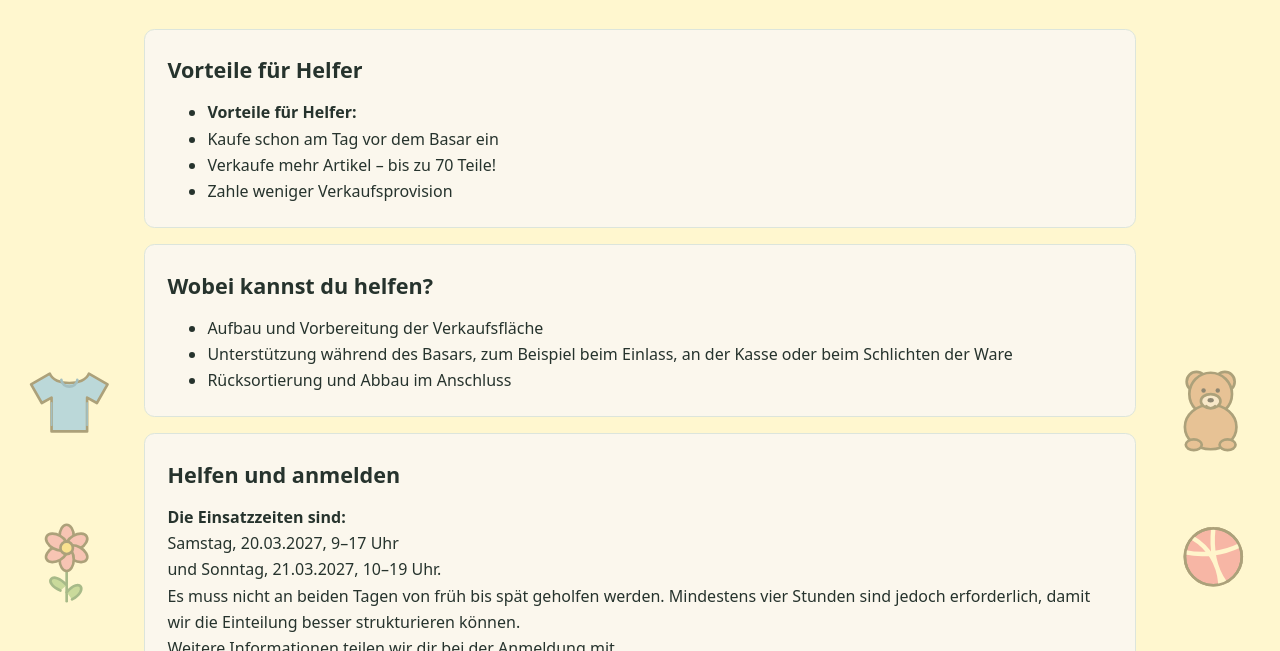
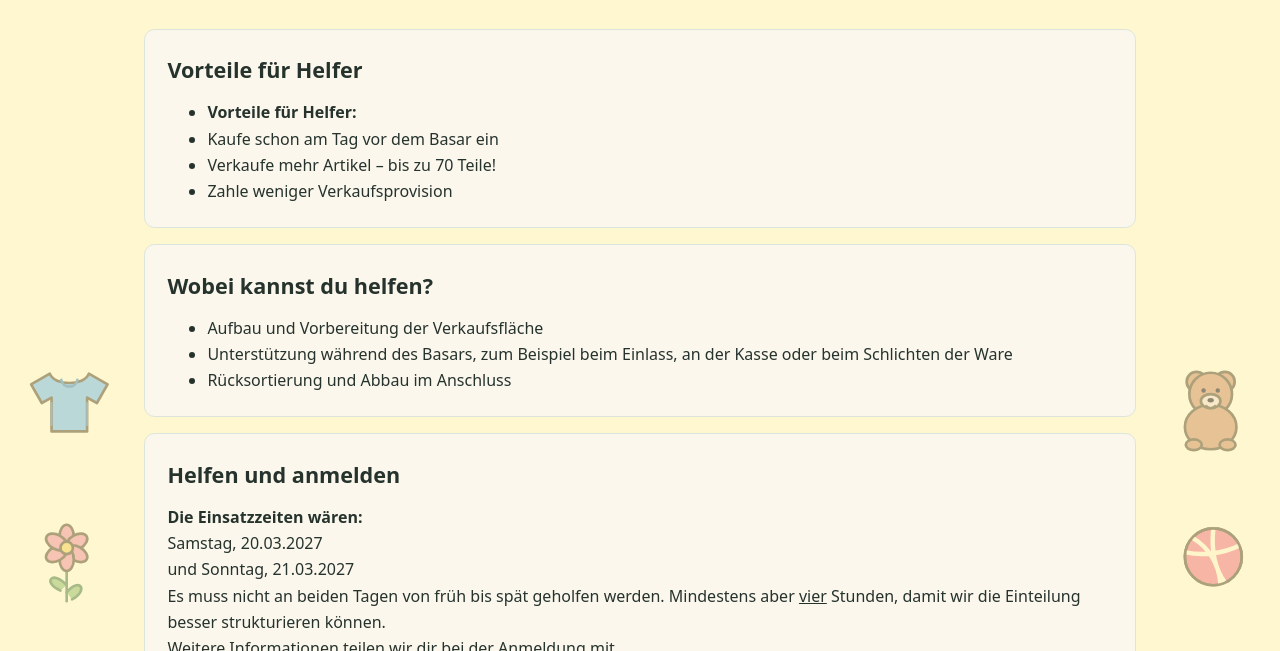
Before and after one commit to kinderbasarvohburg/basar_page, a plain HTML site: page helfer.html in a window 1280 px wide. Shown: the part 301-952 px from the top of the page. Drawn offline with Linux system fonts and the light colour scheme.

```diff
--- a/helfer.html
+++ b/helfer.html
@@ -39,10 +39,10 @@
     </section>
     <section class="info-panel">
       <h2>Helfen und anmelden</h2>
-      <p><strong>Die Einsatzzeiten sind:</strong><br>
-         Samstag, 20.03.2027, 9–17 Uhr<br>
-         und Sonntag, 21.03.2027, 10–19 Uhr.<br>
-         Es muss nicht an beiden Tagen von früh bis spät geholfen werden. Mindestens vier Stunden sind jedoch erforderlich, damit wir die Einteilung besser strukturieren können.<br>
+      <p><strong>Die Einsatzzeiten wären:</strong><br>
+         Samstag, 20.03.2027<br>
+         und Sonntag, 21.03.2027<br>
+         Es muss nicht an beiden Tagen von früh bis spät geholfen werden. Mindestens aber <u>vier</u> Stunden, damit wir die Einteilung besser strukturieren können.<br>
          Weitere Informationen teilen wir dir bei der Anmeldung mit.</p>
       <p><strong>Anmeldung und Kontakt:</strong><br>Schreibe uns eine E-Mail an kinderbasar.vohburg@gmail.com oder klicke auf den Button unten.</p>
       <a class="button" href="mailto:kinderbasar.vohburg@gmail.com?subject=Helfer%20werden">Helfer werden</a>
```
Also changed, not shown: impressum.html (+0 -1 lines).
